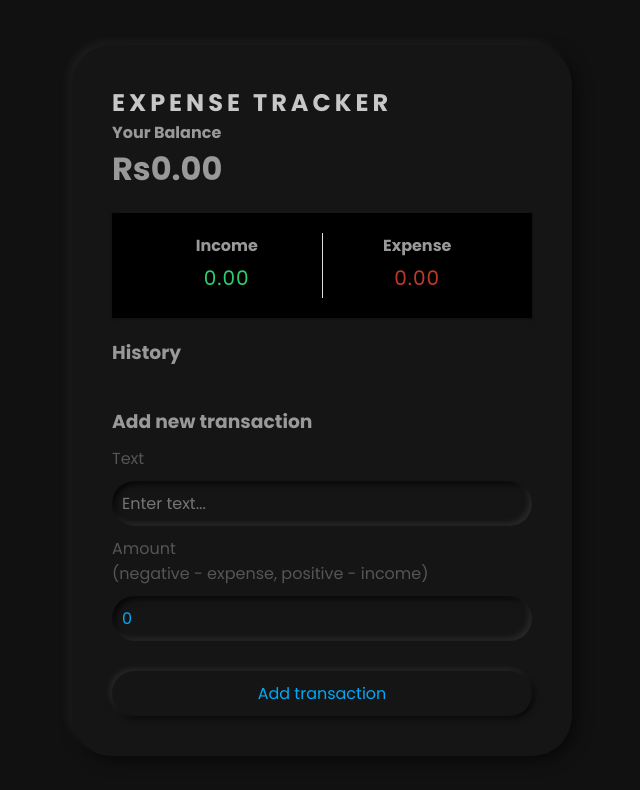
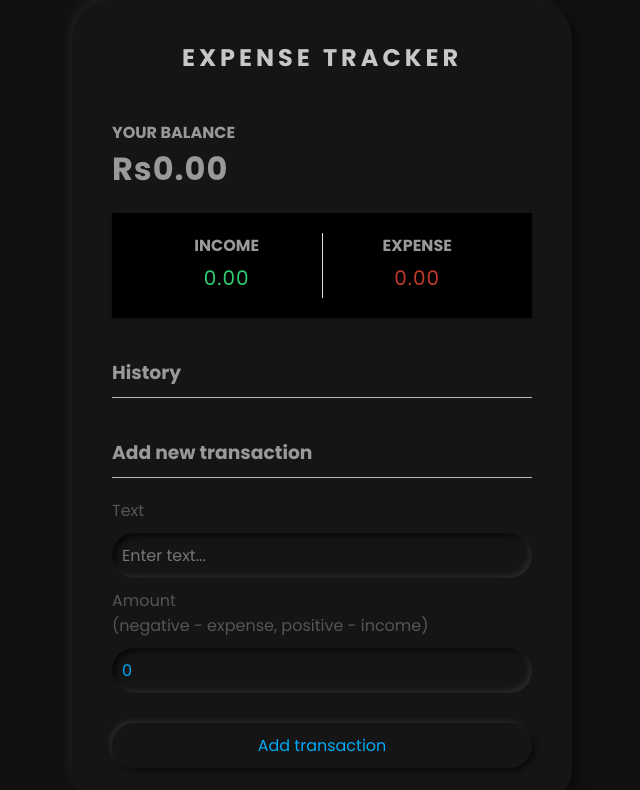
Before and after one commit to hammadasad22/expense-tracker, a React (Create React App) app: page / in a window 1280 px wide. Shown: the top 790 px of the page, without its empty margins (318-958 px from the left). Built offline with nearby package versions, Linux system fonts and the light colour scheme.

Commit message:
corected headings

```diff
--- a/src/App.css
+++ b/src/App.css
@@ -42,7 +42,7 @@ body {
     letter-spacing: 4px;
 }
 
-/* h1 {
+h1 {
 
   letter-spacing: 1px;
   margin: 0;
@@ -67,7 +67,7 @@ h4 {
   margin: 0;
   text-transform: uppercase;
   color: #999;
-} */
+}
 
 .inc-exp-container {
   background-color: black;
```
